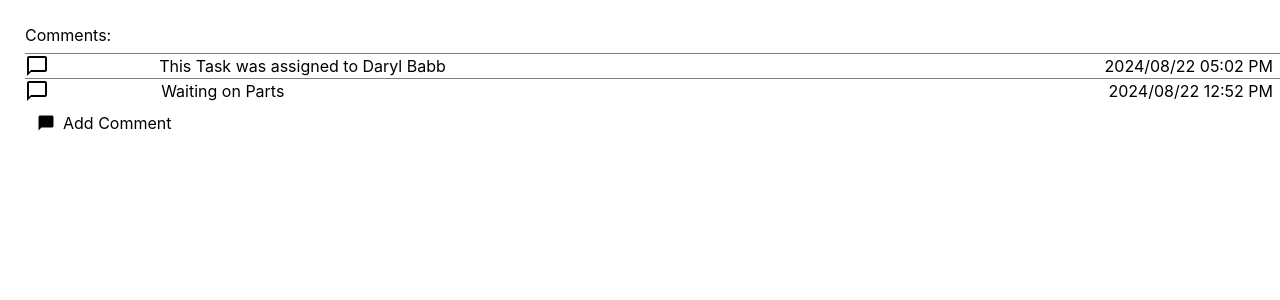
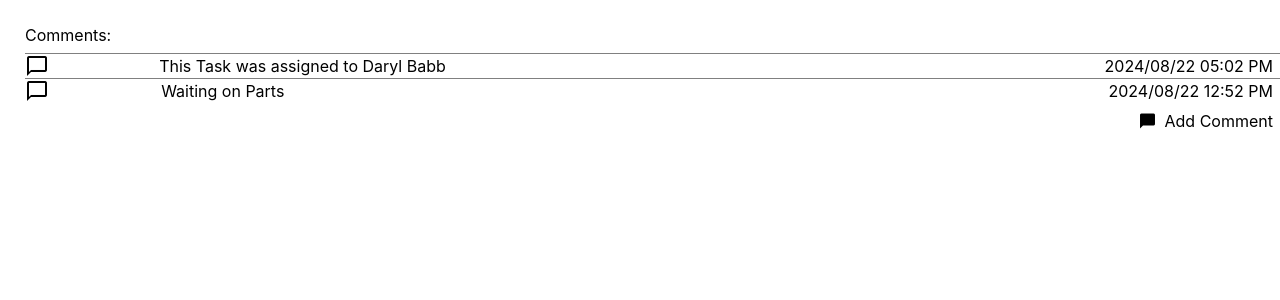
Before and after one commit to honestcomrade/mentions, an Angular app: page / in a window 1280 px wide. Shown: the top 300 px of the page. Built offline with nearby package versions, Linux system fonts and the light colour scheme.

Commit message:
anchor the typeahead

```diff
--- a/src/app/app.component.html
+++ b/src/app/app.component.html
@@ -19,15 +19,21 @@
   .content {
     width: 100%;
   }
+
+  .input-container {
+    display: flex;
+    flex-direction: row;
+    justify-content: flex-end;
+    margin: auto;
+  }
 </style>
 
 <main class="main">
   <div class="content">
     <comments [comments]="comments"></comments>
-    <div>
-
+    <div class="input-container">
       <mention [inputOpen]="inputOpen"></mention>
-      <button (click)="toggleInput()" mat-raised-button>
+      <button (click)="toggleInput()" mat-raised-button color="primary">
         <mat-icon fontIcon="chat_bubble"/>
         Add Comment
       </button>
--- a/src/app/components/mention/mentions/mention.component.html
+++ b/src/app/components/mention/mentions/mention.component.html
@@ -1,4 +1,4 @@
-<div *ngIf="typeAheadActive">
+<div *ngIf="typeAheadActive" class="typeahead">
   <mat-list role="list">
     @for (person of matches; track person.userID) {
       <mat-list-item role="listitem"
@@ -13,13 +13,21 @@
   </mat-list>
 </div>
 <form *ngIf="inputOpen" autocomplete="off" (ngSubmit)="onSubmit()">
-  <input name="comment" [(ngModel)]="text" (input)="onInputChange($event)">
+  <input class="comment-input" name="comment" [(ngModel)]="text" (input)="onInputChange($event)">
 </form>
 
 <style>
   .inline-list {
     display: flex;
     flex-direction: row;
+  }
+  .typeahead {
+    margin-top: 20px;
+    position-anchor: --typeahead;
+    position: fixed;
+  }
+  .comment-input {
+    anchor-name: --typeahead
   }
 </style>
 
```
